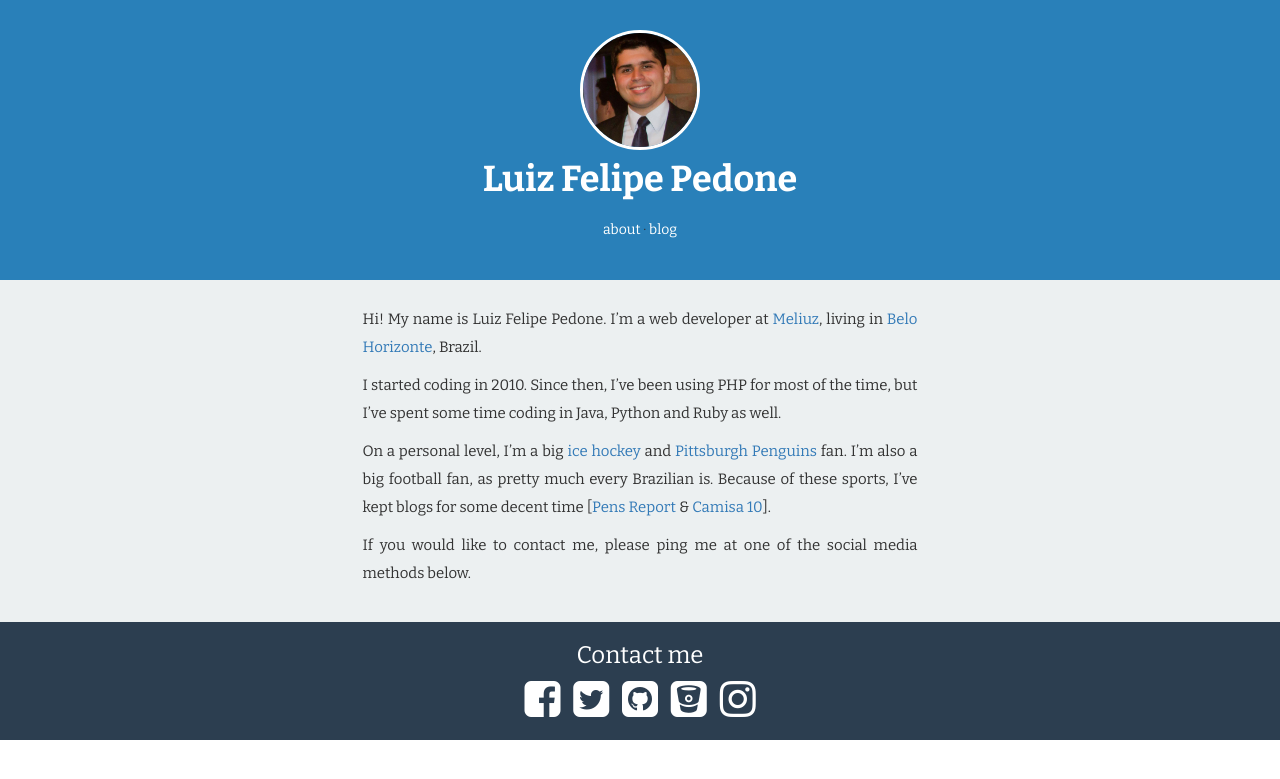
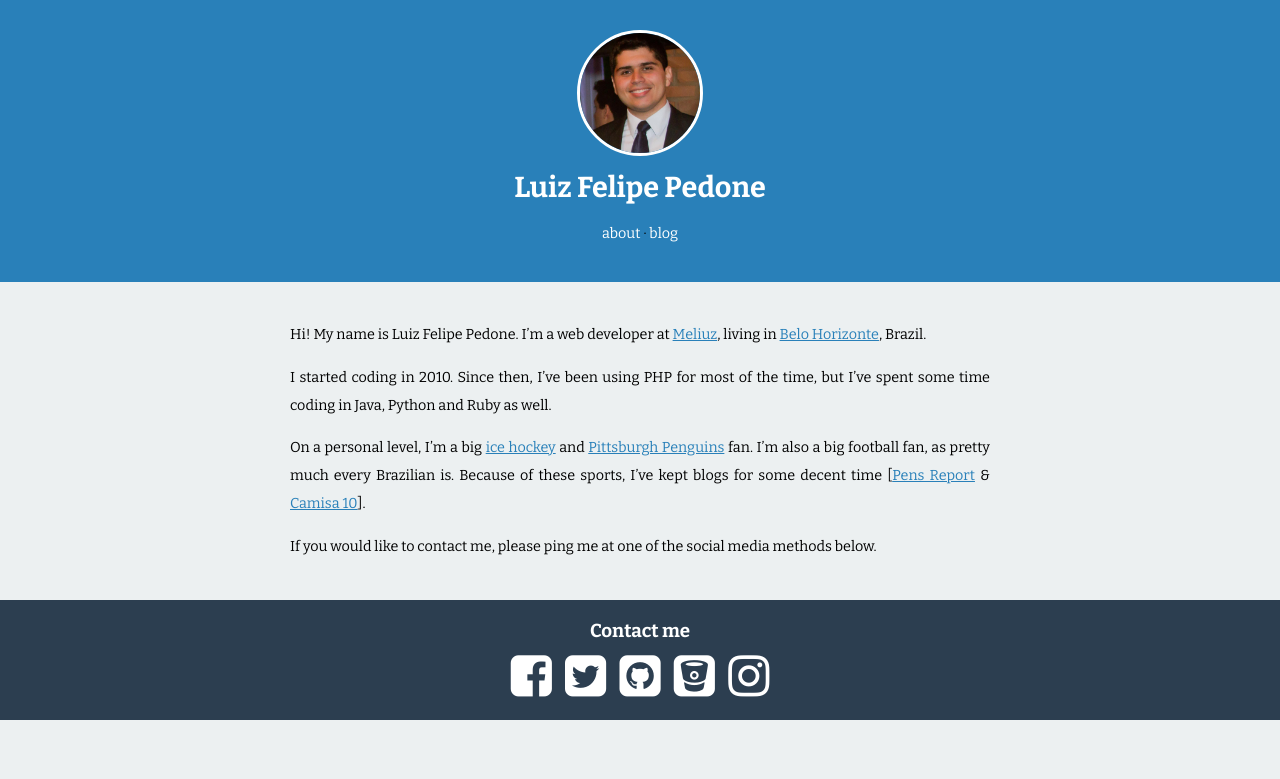
Before and after one commit to luizpedone/luizpedone.github.io, a Jekyll site: the page built from index.md, in a window 1280 px wide. Shown: the top 779 px of the page. Built offline with Jekyll 4.4.1, drawn with Linux system fonts in a browser that asks for light colours; nearby versions of some CDN libraries.

Commit message:
Remove Bootstrap.

```diff
--- a/_includes/footer.html
+++ b/_includes/footer.html
@@ -12,8 +12,6 @@
         </div>
     </div>
 </section>
-<script src="//code.jquery.com/jquery-1.11.0.min.js"></script>
-<script src="http://netdna.bootstrapcdn.com/bootstrap/3.1.1/js/bootstrap.min.js"></script>
 <script>
   (function(i,s,o,g,r,a,m){i['GoogleAnalyticsObject']=r;i[r]=i[r]||function(){
   (i[r].q=i[r].q||[]).push(arguments)},i[r].l=1*new Date();a=s.createElement(o),
--- a/_includes/head.html
+++ b/_includes/head.html
@@ -6,7 +6,6 @@
     <meta name="description" content="{% if page.title %}{{ page.description }}{% else %}{{ site.description }}{% endif %}">
     <meta name="author" content="Luiz Felipe Pedone">
     <link rel="shortcut icon" href="/assets/ico/favicon.ico">
-    <link rel="stylesheet" href="http://netdna.bootstrapcdn.com/bootstrap/3.1.1/css/bootstrap.min.css">
     <link href="http://netdna.bootstrapcdn.com/font-awesome/4.0.3/css/font-awesome.css" rel="stylesheet">
     <link href='http://fonts.googleapis.com/css?family=Bitter:400,700' rel='stylesheet' type='text/css'>
     <link href="/css/style.css" rel="stylesheet">
--- a/_includes/header.html
+++ b/_includes/header.html
@@ -1,12 +1,6 @@
 <header>
-    <div class="container">
-        <div class="row">
-            <div class="col-lg-12">
-                <a href="/"><img src="/img/luizpedone.jpg" class="img-circle"><h1>Luiz Felipe Pedone</h1></a>
-                <div class="menu">
-                    <a href="/">about</a> &middot; <a href="/blog">blog</a>
-                </div>
-            </div>
-        </div>
+    <a href="/"><img src="/img/luizpedone.jpg" class="img-circle"><h1>Luiz Felipe Pedone</h1></a>
+    <div class="menu">
+        <a href="/">about</a> &middot; <a href="/blog">blog</a>
     </div>
 </header>
--- a/_layouts/default.html
+++ b/_layouts/default.html
@@ -6,14 +6,8 @@
 
     {% include header.html %}
 
-    <section class="about">
-        <div class="container">
-            <div class="row">
-                <div class="col-lg-6 col-lg-offset-3">
-                    {{ content }}
-                </div>
-            </div>
-        </div>
+    <section class="content">
+        {{ content }}
     </section>
 
     {% include footer.html %}
--- a/css/style.css
+++ b/css/style.css
@@ -1,22 +1,41 @@
 body {
+    background-color: #ecf0f1;
     font-family: "Bitter";
+    padding: 0px;
+    margin: 0px;
+}
+
+body a {
+    color: #2980b9;
+}
+
+body a:hover {
+    color: #2980b9;
+    text-decoration: none;
 }
 
 header {
     background-color: #2980b9;
-
     text-align: center;
     padding: 30px;
+    font-size: 0.9em;
 }
 
 header h1 {
+    font-size: 2em;
     font-weight: 700;
     color: #fff;
     margin: 0px;
     padding: 10px;
 }
 
+header a, a:hover {
+    text-decoration: none;
+    color: #f1f1f1;
+}
+
 header img {
+    border-radius: 50%;
     width: 120px;
     border: 3px solid #fff;
 }
@@ -34,19 +53,26 @@ header a:hover {
     color: #f1f1f1;
 }
 
-.about {
-    background-color: #ecf0f1;
+.content {
+    max-width: 700px;
+    margin-left: auto;
+    margin-right: auto;
     padding: 25px;
+    font-size: 0.9em;
 }
 
-.about p {
-    font-size: 15px;
+.content p {
+
     line-height: 28px;
     text-align: justify;
 }
 
+.text-center {
+    text-align: center;
+}
+
 .meta {
-  color: #777;
+  color: #999999;
 }
 
 .post-list {
@@ -69,3 +95,7 @@ header a:hover {
     color: #fff;
     padding: 5px;
 }
+
+.social-links a:hover{
+    color: #f9f9f9;
+}
```
